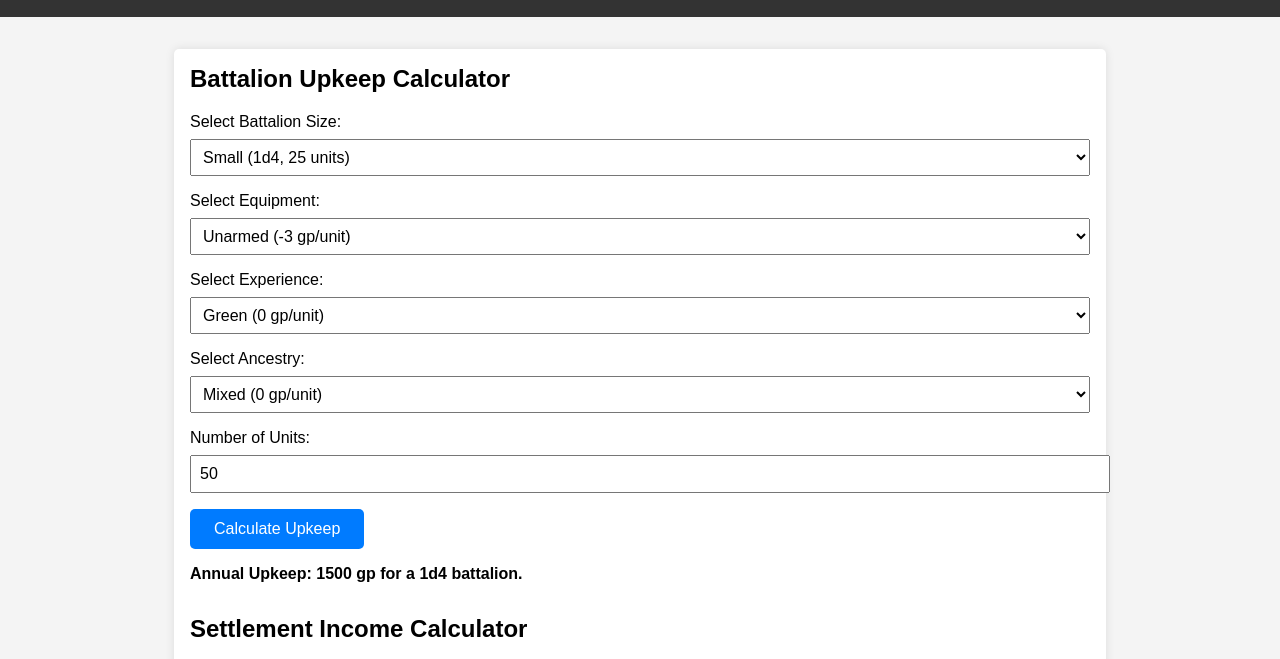
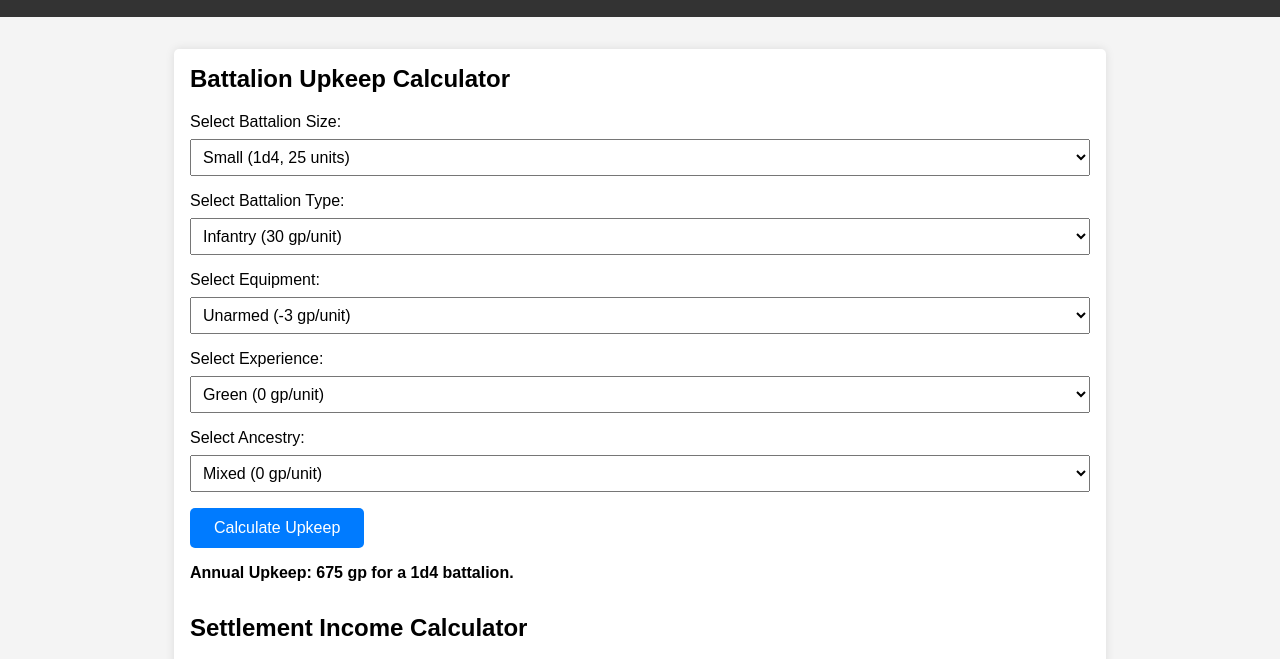
Before and after one commit to QuadeCSquared/ttrpg-projects, a plain HTML site: page index.html in a window 1280 px wide. Both pictures are taken after a click on the button "Calculate Upkeep". Shown: the part 95-754 px from the top of the page. Drawn offline with Linux system fonts and the light colour scheme.

Commit message:
update index.html

```diff
--- a/index.html
+++ b/index.html
@@ -1,5 +1,3 @@
-<!-- Updated version -->
-
 <!DOCTYPE html>
 <html lang="en">
 <head>
@@ -92,9 +90,18 @@
                 </select>
             </div>
             <div class="input-group">
+                <label for="battalion-type">Select Battalion Type:</label>
+                <select id="battalion-type">
+                    <option value="30">Infantry (30 gp/unit)</option>
+                    <option value="45">Archers (45 gp/unit)</option>
+                    <option value="60">Cavalry (60 gp/unit)</option>
+                    <option value="90">Aerial (90 gp/unit)</option>
+                </select>
+            </div>
+            <div class="input-group">
                 <label for="equipment">Select Equipment:</label>
                 <select id="equipment">
-                    <option value="0">Unarmed (-3 gp/unit)</option>
+                    <option value="-3">Unarmed (-3 gp/unit)</option>
                     <option value="0">Light (0 gp/unit)</option>
                     <option value="5">Moderate (+5 gp/unit)</option>
                     <option value="15">Heavy (+15 gp/unit)</option>
@@ -117,10 +124,6 @@
                     <option value="0">Elf (0 gp/unit)</option>
                     <option value="5">Giant (+5 gp/unit)</option>
                 </select>
-            </div>
-            <div class="input-group">
-                <label for="num-units">Number of Units:</label>
-                <input type="number" id="num-units" value="50" readonly>
             </div>
             <button onclick="calculateBattalionUpkeep()">Calculate Upkeep</button>
             <div class="output" id="battalion-output"></div>
@@ -147,19 +150,19 @@
             const sizeSelect = document.getElementById("battalion-size");
             const selectedOption = sizeSelect.options[sizeSelect.selectedIndex];
             const unitCount = selectedOption.getAttribute("data-units");
-            document.getElementById("num-units").value = unitCount;
+            return parseInt(unitCount, 10);
         }
 
         // Battalion Calculator Logic
         function calculateBattalionUpkeep() {
             const sizeDie = document.getElementById("battalion-size").value;
-            const unitCost = 30; // Base cost per unit
-            const numUnits = parseInt(document.getElementById("num-units").value, 10);
+            const unitCost = parseInt(document.getElementById("battalion-type").value, 10); // Base cost from type
+            const numUnits = updateUnitCount();
             const equipmentCost = parseInt(document.getElementById("equipment").value, 10);
             const experienceCost = parseInt(document.getElementById("experience").value, 10);
             const ancestryCost = parseInt(document.getElementById("ancestry").value, 10);
 
-            if (isNaN(numUnits) || isNaN(equipmentCost) || isNaN(experienceCost) || isNaN(ancestryCost)) {
+            if (isNaN(numUnits) || isNaN(unitCost) || isNaN(equipmentCost) || isNaN(experienceCost) || isNaN(ancestryCost)) {
                 document.getElementById("battalion-output").textContent = "Please enter valid inputs.";
                 return;
             }
```
